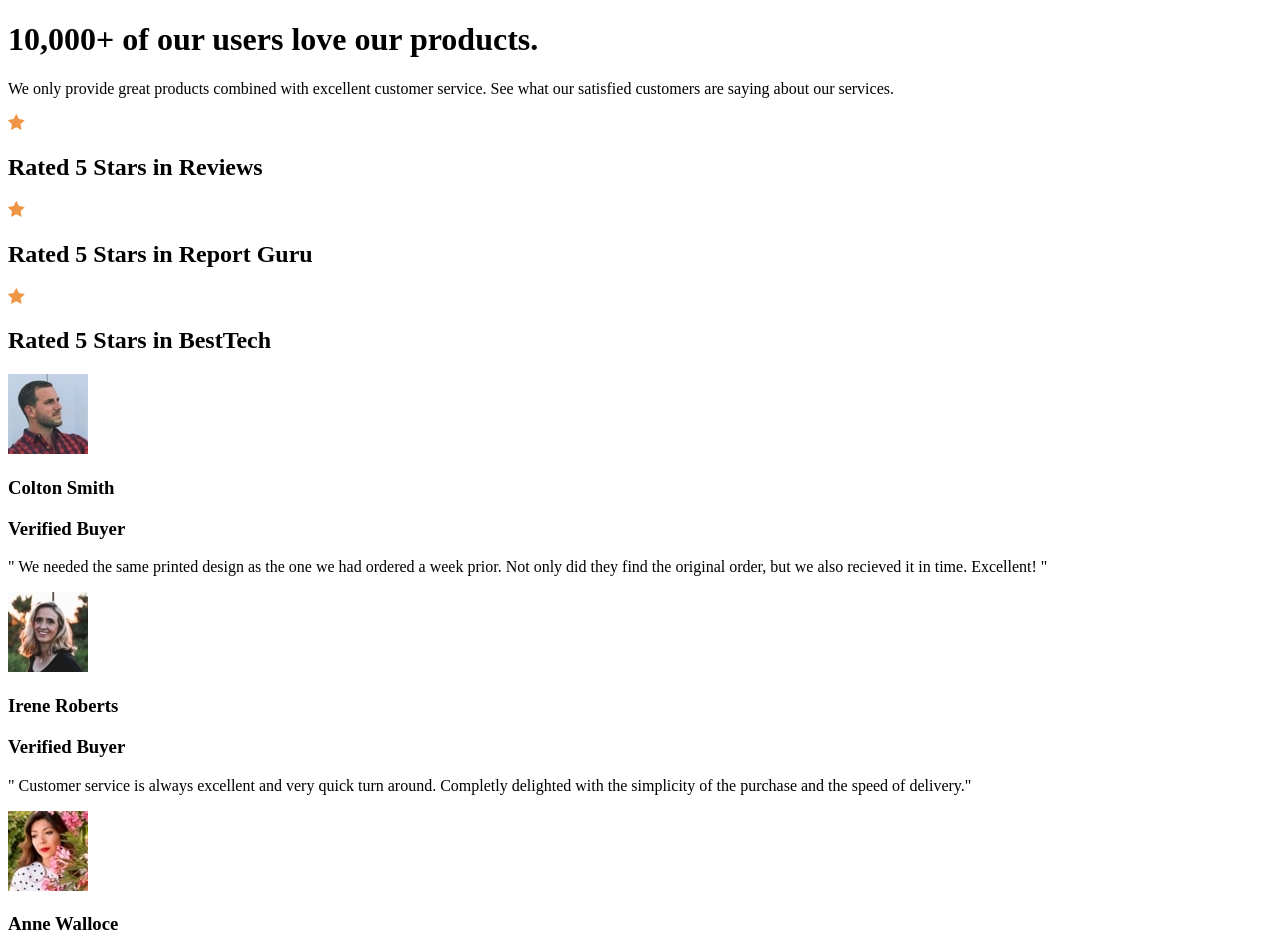
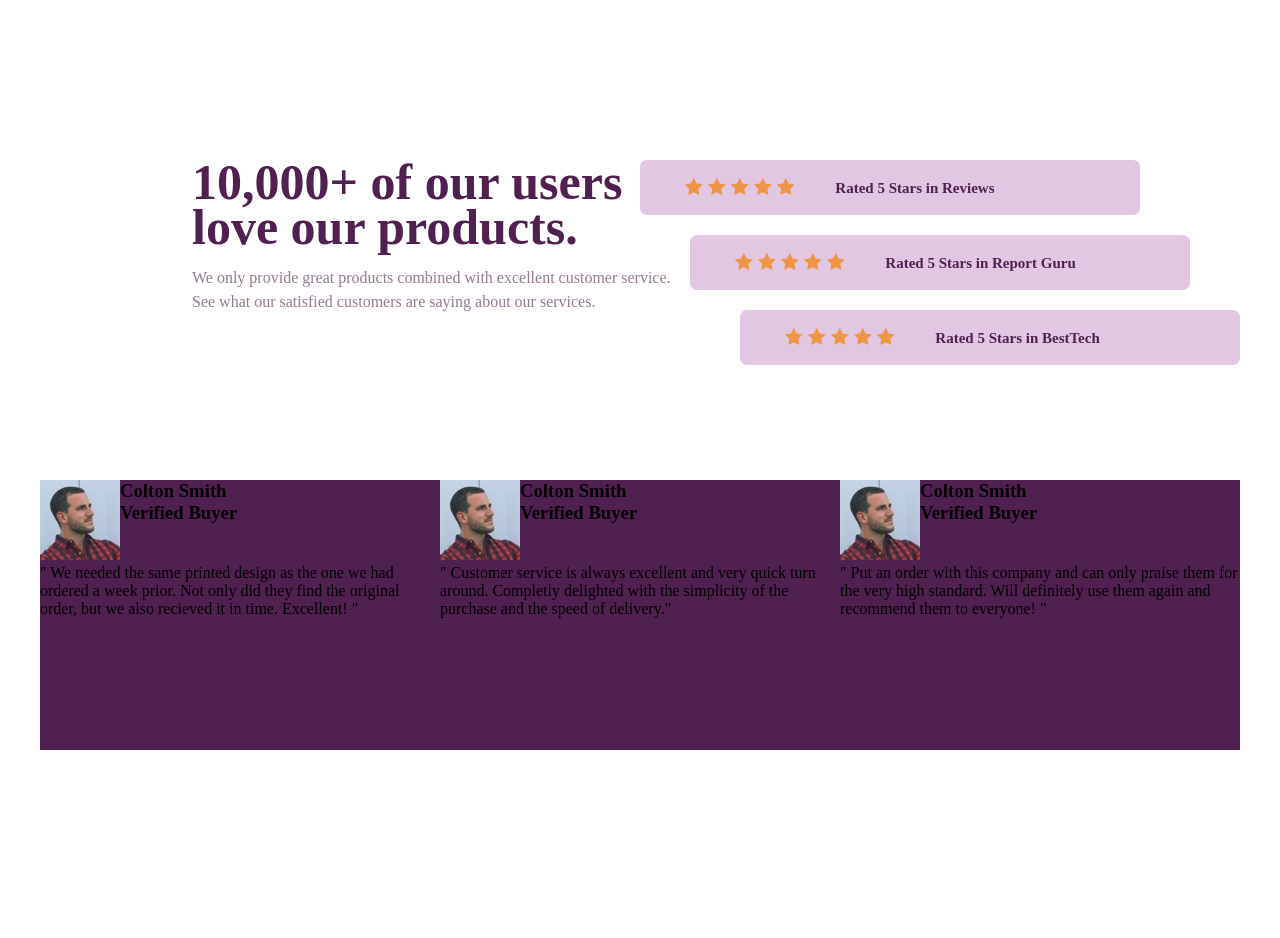
Before and after one commit to MarekMichalica/Social-Card, a plain HTML site: page index.html in a window 1280 px wide. Shown: the top 938 px of the page. After the commit the page ends 800 px from the top, so only its background shows below. Drawn offline with Linux system fonts and the light colour scheme; a web font is replaced by a local one.

Commit message:
HTML + CSS v1

```diff
--- a/index.html
+++ b/index.html
@@ -16,32 +16,43 @@
             See what our satisfied customers are saying about our services.
           </p>
         </div>
-        <div class="top_rating">
           <div class="rating_cards">
             <div class="s_card">
               <div class="stars">
-                <img src="images/icon-star.svg" alt="">
+                <img src="images/icon-star.svg" class="star">
+                <img src="images/icon-star.svg" class="star">
+                <img src="images/icon-star.svg" class="star">
+                <img src="images/icon-star.svg" class="star">
+                <img src="images/icon-star.svg" class="star1">
                 <h2 class="star_text">Rated 5 Stars in Reviews</h2>
               </div>
             </div>
             <div class="s_card">
               <div class="stars">
-                <img src="images/icon-star.svg" alt="">
+                <img src="images/icon-star.svg" class="star">
+                <img src="images/icon-star.svg" class="star">
+                <img src="images/icon-star.svg" class="star">
+                <img src="images/icon-star.svg" class="star">
+                <img src="images/icon-star.svg" class="star1">
                 <h2 class="star_text">Rated 5 Stars in Report Guru</h2>
               </div>
             </div>
             <div class="s_card">
               <div class="stars">
-                <img src="images/icon-star.svg" alt="">
+                <img src="images/icon-star.svg" class="star">
+                <img src="images/icon-star.svg" class="star">
+                <img src="images/icon-star.svg" class="star">
+                <img src="images/icon-star.svg" class="star">
+                <img src="images/icon-star.svg" class="star1">
                 <h2 class="star_text">Rated 5 Stars in BestTech</h2>
               </div>
             </div>
           </div>
-        </div>
       </div>
       <div class="bottom_section">
         <div class="bottom_cards">
           <div class="b_card">
+            <div class="user">
               <div class="avatar">
                 <img src="images/image-colton.jpg" alt="">
               </div>
@@ -49,6 +60,7 @@
                 <h3 class="name">Colton Smith</h3>
                 <h3 class="role">Verified Buyer</h3>
               </div>
+            </div>
               <p class="review">
                 " We needed the same printed design as the one we had ordered a week prior.
                 Not only did they find the original order, but we also recieved it in time.
@@ -56,12 +68,14 @@
               </p>
           </div>
           <div class="b_card">
-            <div class="avatar">
-              <img src="images/image-irene.jpg" alt="">
-            </div>
-            <div class="about">
-              <h3 class="name">Irene Roberts</h3>
-              <h3 class="role">Verified Buyer</h3>
+            <div class="user">
+              <div class="avatar">
+                <img src="images/image-colton.jpg" alt="">
+              </div>
+              <div class="about">
+                <h3 class="name">Colton Smith</h3>
+                <h3 class="role">Verified Buyer</h3>
+              </div>
             </div>
             <p class="review">
               " Customer service is always excellent and very quick turn around. Completly
@@ -69,13 +83,15 @@
             </p>
           </div>
           <div class="b_card">
-            <div class="avatar">
-                <img src="images/image-anne.jpg" alt="">
+            <div class="user">
+              <div class="avatar">
+                <img src="images/image-colton.jpg" alt="">
               </div>
               <div class="about">
-                <h3 class="name">Anne Walloce</h3>
+                <h3 class="name">Colton Smith</h3>
                 <h3 class="role">Verified Buyer</h3>
               </div>
+            </div>
               <p class="review">
                 " Put an order with this company and can only praise them for the very
                 high standard. Will definitely use them again and recommend them to everyone! "
--- a/style.css
+++ b/style.css
@@ -0,0 +1,89 @@
+@font-face {
+    font-family: Spartan;
+    src: url(Spartan.ttf);
+}
+*{
+    margin: 0;
+    padding: 0;
+}
+body{
+    font-family: Spartan;
+}
+.top_section{
+    display: flex;
+
+}
+.top_text{
+    width: 500px;
+    position: absolute;
+    top: 20%;
+    left: 15%;
+}
+.title{
+    color: hsl(300, 43%, 22%);
+    font-size: 50px;
+    line-height: 45px;
+}
+.title_text{
+    margin-top: 1em;
+    color: hsl(303, 10%, 53%);
+    line-height: 1.5rem;
+}
+.rating_cards{
+    position: absolute;
+    left: 50%;
+    top: 20%;
+}
+div.s_card:nth-child(2){
+    margin-left: 50px;
+}
+div.s_card:nth-child(3){
+    margin-left: 100px;
+}
+.stars{
+    display: flex;
+    margin-left: 2.5em;
+    height: 55px;
+    align-items: center;
+
+}
+.star{
+    height: 17px;
+    margin-left: 5px;
+    margin-top: -2px;
+}
+.star1{
+    height: 17px;
+    margin-top: -2px;
+    margin-right: 2.5em;
+    margin-left: 5px;
+}
+.s_card{
+    width: 500px;
+    height: 55px;
+    margin-bottom: 20px;
+    background-color: hsl(300, 30%, 83%);
+    border-radius: 7px;
+
+}
+.star_text{
+    color:hsl(300, 43%, 22%);
+    font-size: 15px;
+    margin-top: 2px;
+}
+.bottom_cards{
+    display: flex;
+    position: absolute;
+    top: 60%;
+    left: 50%;
+    transform: translateX(-50%);
+}
+.b_card{
+    width: 400px;
+    height: 270px;
+    background-color: hsl(300, 43%, 22%);
+}
+.user{
+    display: flex;
+
+}
```
